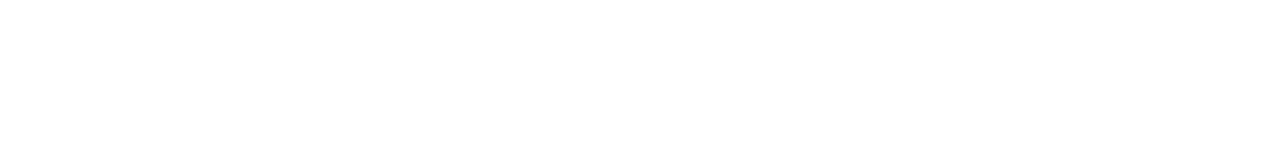
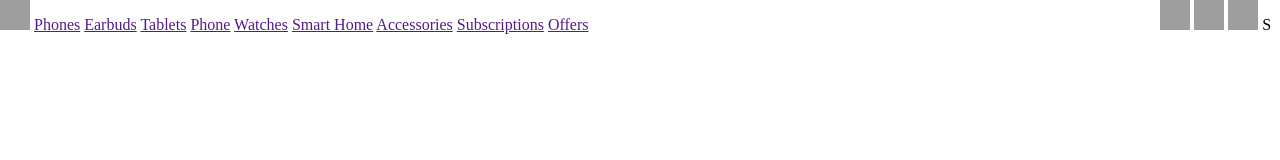
Before and after one commit to pschleske/google-store-clone, a plain HTML site: page index.html in a window 1280 px wide. Drawn offline with Linux system fonts and the light colour scheme; grey boxes are pictures that could not be loaded.

Commit message:
added header and nav

```diff
--- a/index.css
+++ b/index.css
@@ -0,0 +1,20 @@
+#main-header nav {
+    display: inline-block;
+    width: 50%;
+}
+
+#main-header nav img {
+    height: 30px;
+    width: 30px;
+}
+
+#icon-container {
+    display: inline-block;
+    width: 49%;
+    text-align: right;
+}
+
+#icon-container img {
+    height: 30px;
+    width: 30px;
+}
--- a/index.html
+++ b/index.html
@@ -9,10 +9,33 @@
     <link rel="stylesheet" href="reset.css">
     <link rel="stylesheet" href="index.css">
 
-    <title>Document</title>
+    <title>Google Store Clone</title>
 </head>
 
 <body>
+    <header id="main-header">
+        <nav>
+            <img src="https://blog.hubspot.com/hubfs/image8-2.jpg" alt="">
+            <a href="">Phones</a>
+            <a href="">Earbuds</a>
+            <a href="">Tablets</a>
+            <a href="">Phone</a>
+            <a href="">Watches</a>
+            <a href="">Smart Home</a>
+            <a href="">Accessories</a>
+            <a href="">Subscriptions</a>
+            <a href="">Offers</a>
+        </nav>
+        <div id="icon-container">
+            <img id="search-icon" src="https://cdn-icons-png.flaticon.com/512/3031/3031293.png" alt="">
+            <img id="icon-container"
+                src="https://www.creativefabrica.com/wp-content/uploads/2019/02/Help-Icon-by-arus-580x386.jpg" alt="">
+            <img id="icon-container"
+                src="https://creazilla-store.fra1.digitaloceanspaces.com/icons/3216541/shopping-cart-icon-md.png"
+                alt="">
+            <span>S</span>
+        </div>
+    </header>
 
 </body>
 
```
